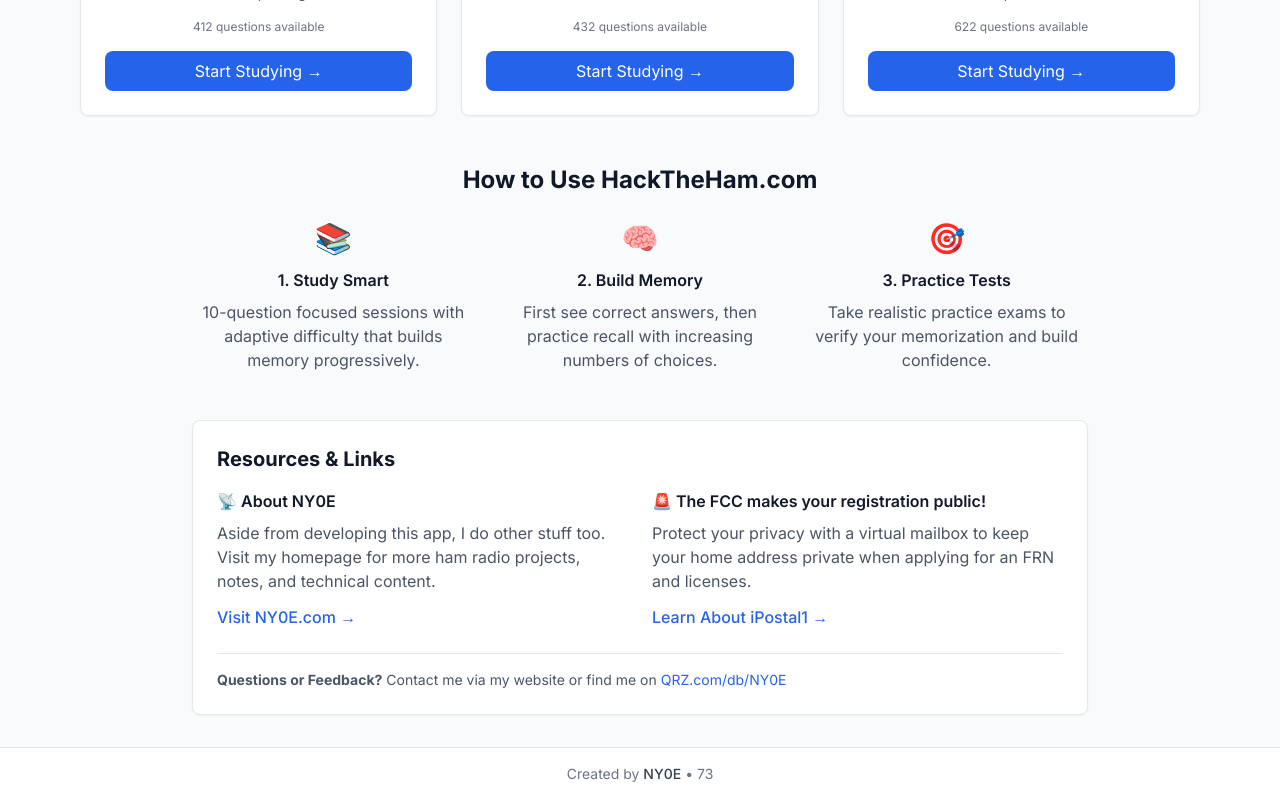
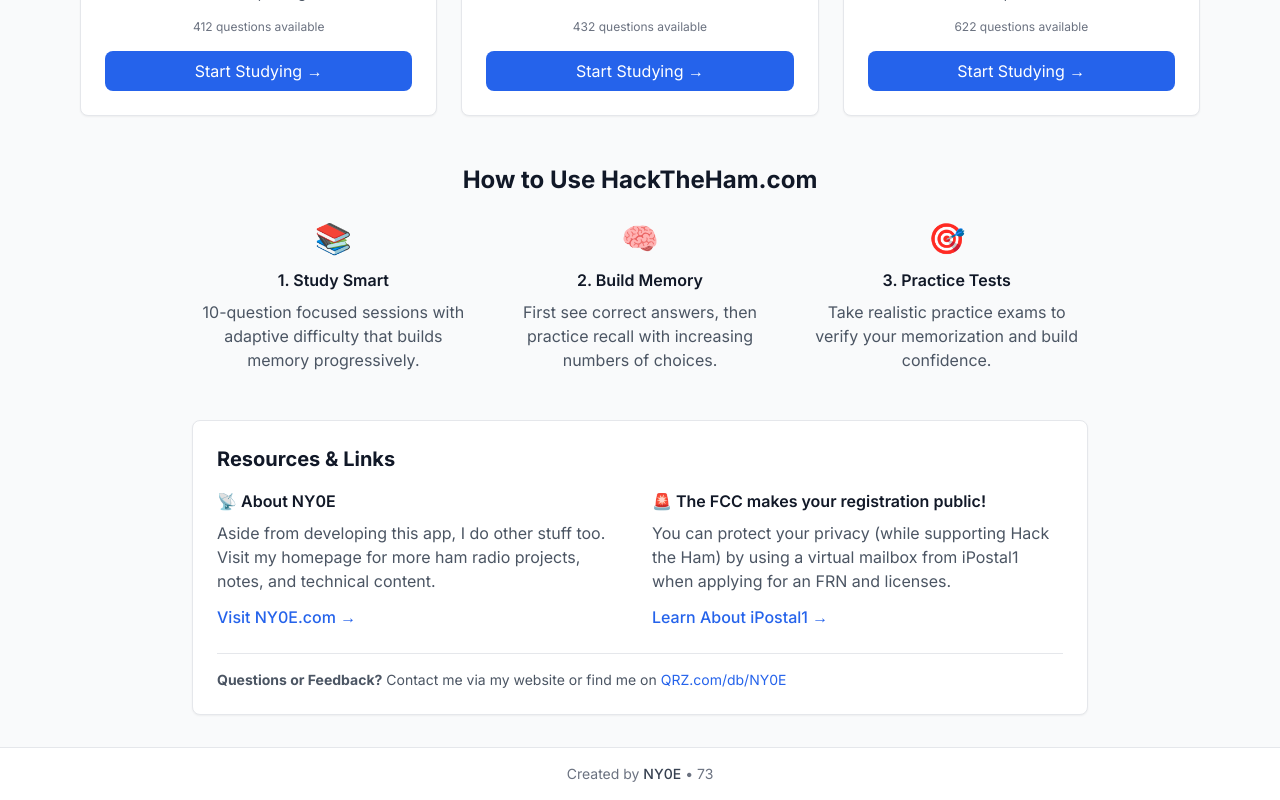
Before and after one commit to NY0E/QRZReady, a Next.js app: page / in a window 1280 px wide. Shown: the part 629-1429 px from the top of the page. Built offline with nearby package versions, Linux system fonts and the light colour scheme; no server answers.

Commit message:
Update page.tsx

```diff
--- a/src/app/page.tsx
+++ b/src/app/page.tsx
@@ -104,7 +104,7 @@ export default function Home() {
             <div>
               <h3 className="font-semibold text-gray-900 mb-2">🚨 The FCC makes your registration public!</h3>
               <p className="text-gray-600 mb-3">
-                Protect your privacy with a virtual mailbox to keep your home address private when applying for an FRN and licenses.
+                You can protect your privacy (while supporting Hack the Ham) by using a virtual mailbox from iPostal1 when applying for an FRN and licenses.
               </p>
               <a
                 href="https://ipostal1.com/?ref=6716"
```
